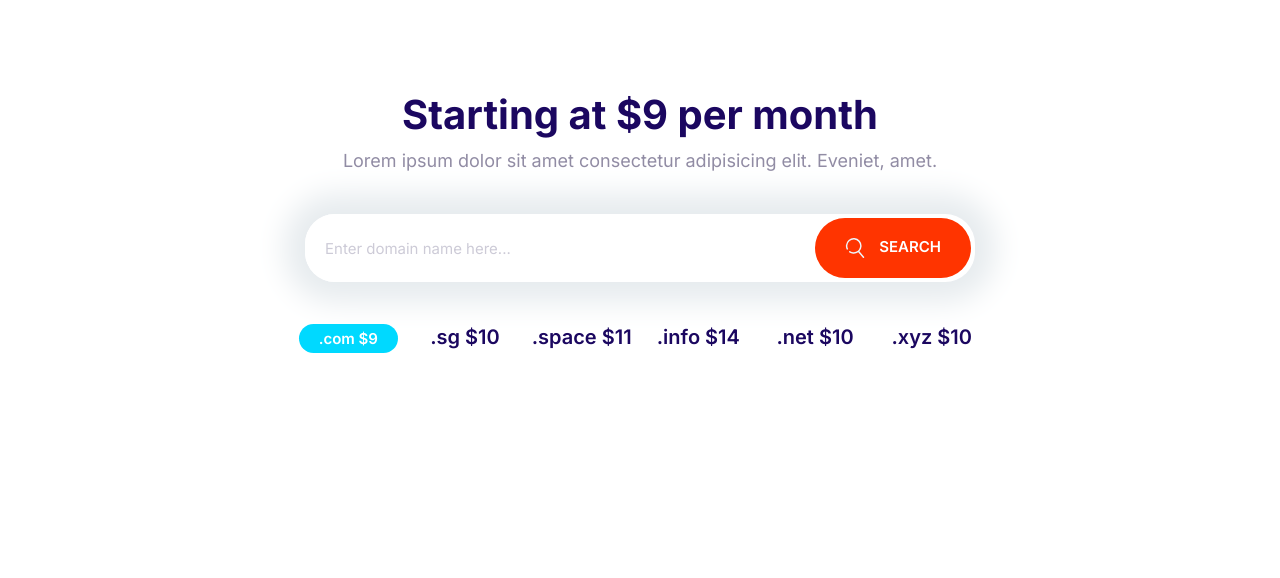
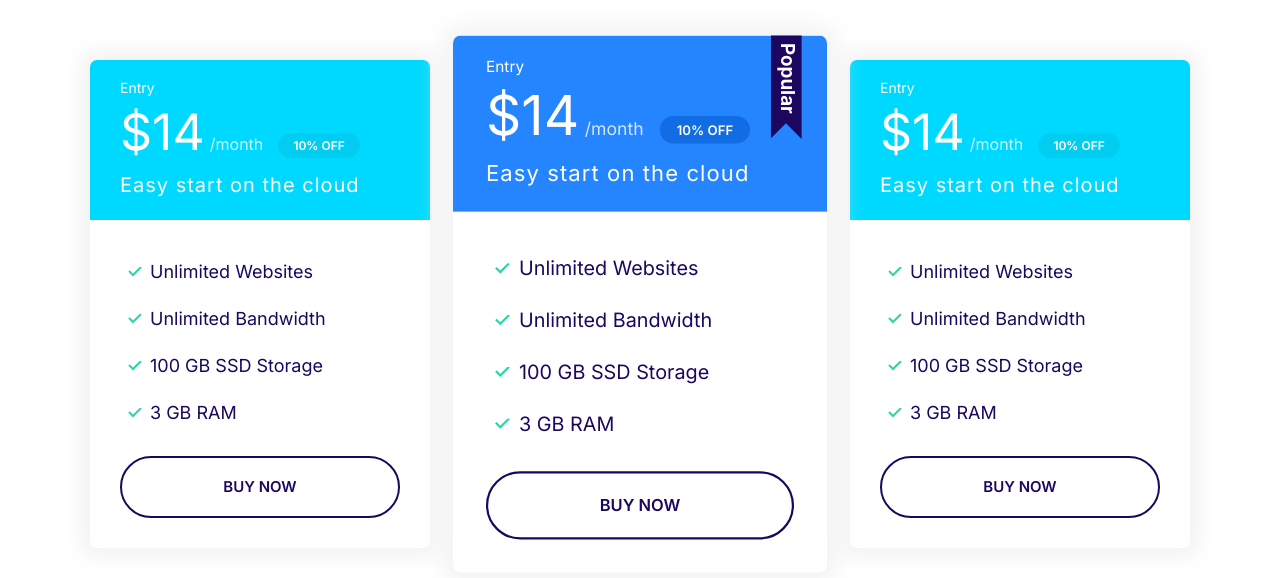
Before and after one commit to alazaradane/Imaginary_Hosting, a plain HTML site: page index.html in a window 1280 px wide. Drawn offline with Linux system fonts and the light colour scheme.

Commit message:
build plans_block component.

```diff
--- a/css/style.css
+++ b/css/style.css
@@ -305,11 +305,17 @@
     background: var(--color-secondary);
     color: #fff;
 }
+.card--primary .badge--primary{
+    background: #126de4;
+}
 .card--secondary .badge--secondary{
     background: #02cdf1;
 }
 
 /*Plans*/
+.plan{
+    transition: transform .2s ease-out;
+}
 .plan__name{
     color: #fff;
     margin: 0;
@@ -337,6 +343,9 @@
 .plan .list__item{
     margin-bottom: 2rem;
 }
+.plan--popular{
+    transform: scale(1.1);
+}
 .plan--popular .card__header{
     position: relative;
 }
@@ -347,6 +356,12 @@
     position: absolute;
     top: -6px;
     right: 5%;
+}
+.plan:hover{
+    transform: scale(1.05);
+}
+.plan--popular:hover{
+    transform: scale(1.15);
 }
 
 @media screen and (min-width:1024px){
@@ -654,3 +669,11 @@
         grid-template-columns: repeat(auto-fit,minmax(10rem,1fr));
     }
 }
+/*Plan Blocks*/
+.block-plans .grid{
+    gap: 8rem 4rem;
+}
+.block-plans .card{
+    max-width: 500px;
+    margin: 0 auto;
+}
--- a/index.html
+++ b/index.html
@@ -11,28 +11,68 @@
     <link href="https://fonts.googleapis.com/css2?family=Inter:wght@400;600;700&display=swap" rel="stylesheet">
 </head>
 <body>
-    <section class="block container block-domain">
-        <header class="block__header">
-            <h2>Starting at $9 per month</h2>
-            <p>Lorem ipsum dolor sit amet consectetur adipisicing elit. Eveniet, amet.</p>
-        </header>
-        <div class="input-group">
-            <input type="text" class="input" placeholder="Enter domain name here...">
-            <button class="btn btn--accent">
-                <svg class="icon icon--white">
-                    <use xlink:href="images/sprite.svg#search"></use>
-                </svg>
-                Search
-            </button>
-        </div>
-        <ul class="list block-domain__prices">
-            <li><span class="badge badge--secondary">.com $9</span></li>
-            <li>.sg $10</li>
-            <li>.space $11</li>
-            <li>.info $14</li>
-            <li>.net $10</li>
-            <li>.xyz $10</li>
-        </ul>
+    <section class="block container block-plans">
+        <div class="grid grid--1x3">
+                <div class="plan ">
+                    <div class="card card--secondary">
+                        <header class="card__header">
+                            <h3 class="plan__name">Entry</h3>
+                            <span class="plan__price">$14</span>
+                            <span class="plan__billing-cycle">/month</span>
+                            <span class="badge badge--secondary badge--small">10% OFF</span>
+                            <span class="plan__description">Easy start on the cloud</span>
+                        </header>
+                        <div class="card__body">
+                            <ul class="list list--tick">
+                                <li class="list__item">Unlimited Websites</li>
+                                <li class="list__item">Unlimited Bandwidth</li>
+                                <li class="list__item">100 GB SSD Storage</li>
+                                <li class="list__item">3 GB RAM</li>
+                            </ul>
+                            <button class="btn btn--outline btn--block">BUY NOW</button>
+                        </div>
+                    </div>
+                </div>
+                    <div class="plan plan--popular">
+                        <div class="card card--primary">
+                            <header class="card__header">
+                                <h3 class="plan__name">Entry</h3>
+                                <span class="plan__price">$14</span>
+                                <span class="plan__billing-cycle">/month</span>
+                                <span class="badge badge--primary badge--small">10% OFF</span>
+                                <span class="plan__description">Easy start on the cloud</span>
+                            </header>
+                            <div class="card__body">
+                                <ul class="list list--tick">
+                                    <li class="list__item">Unlimited Websites</li>
+                                    <li class="list__item">Unlimited Bandwidth</li>
+                                    <li class="list__item">100 GB SSD Storage</li>
+                                    <li class="list__item">3 GB RAM</li>
+                                </ul>
+                                <button class="btn btn--outline btn--block">BUY NOW</button>
+                            </div>
+                        </div>
+                    </div>
+                        <div class="plan">
+                            <div class="card card--secondary">
+                                <header class="card__header">
+                                    <h3 class="plan__name">Entry</h3>
+                                    <span class="plan__price">$14</span>
+                                    <span class="plan__billing-cycle">/month</span>
+                                    <span class="badge badge--secondary badge--small">10% OFF</span>
+                                    <span class="plan__description">Easy start on the cloud</span>
+                                </header>
+                                <div class="card__body">
+                                    <ul class="list list--tick">
+                                        <li class="list__item">Unlimited Websites</li>
+                                        <li class="list__item">Unlimited Bandwidth</li>
+                                        <li class="list__item">100 GB SSD Storage</li>
+                                        <li class="list__item">3 GB RAM</li>
+                                    </ul>
+                                    <button class="btn btn--outline btn--block">BUY NOW</button>
+                                </div>
+                            </div>
+                        </div>
     </section>
     <script src="js/main.js"></script>
 </body>
```
Also changed, not shown: components/plans_block.html (added, +63 -0 lines).
